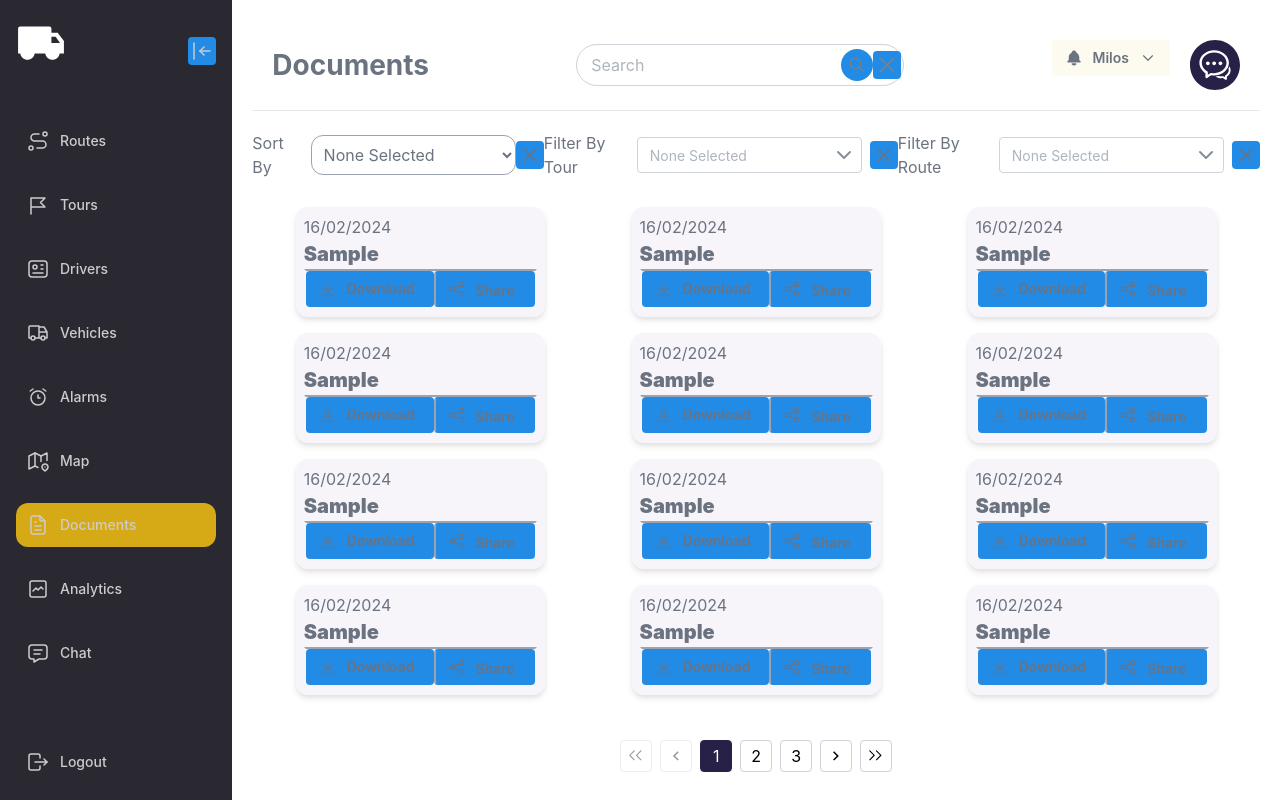
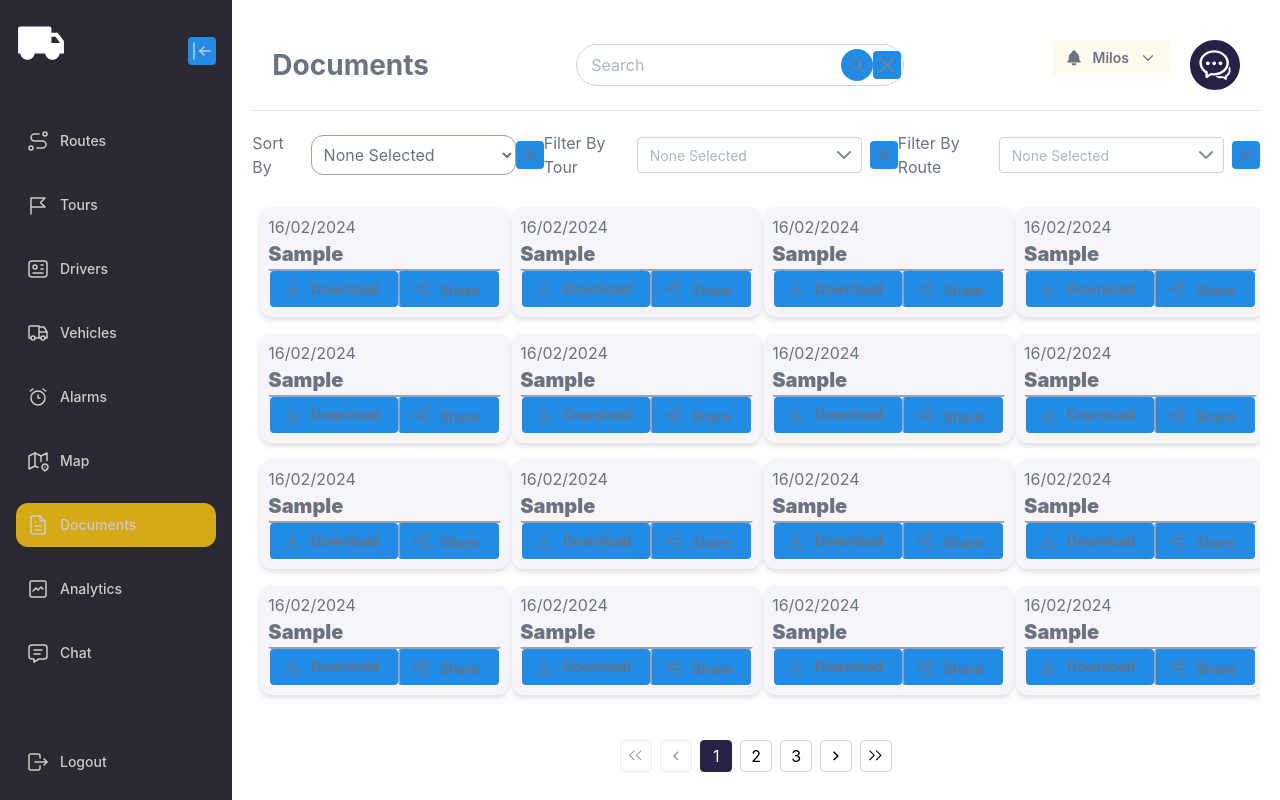
Before and after one commit to milanradosavac123/spedicija, a Next.js app: page /documents in a window 1280 px wide. Built offline with nearby package versions, Linux system fonts and the light colour scheme.

Commit message:
made the card grid finally able to respond to the screen size, and change the amount of columns accordingly

```diff
--- a/src/app/documents/page.tsx
+++ b/src/app/documents/page.tsx
@@ -82,9 +82,7 @@ export default function Documents() {
                         }}
                     />
                 </div>
-                <CardGrid
-                    shouldDistributeChildrenEvenly={pagedDocumentList.length > 6}
-                >
+                <CardGrid>
                     {pagedDocumentList.map((document, i) => (
                         <FileCard
                             key={i}
--- a/src/app/routes/select_tours/page.tsx
+++ b/src/app/routes/select_tours/page.tsx
@@ -105,7 +105,7 @@ export default function SelectTours() {
                     />
                 </div>
                 <CardGrid
-                    shouldDistributeChildrenEvenly={pagedTourDataList.length > 9}
+                    isForStaticSizeSmallCards={false}
                 >
                     {pagedTourDataList.map((tourInfo, i) => (
                         <TourInfoCard
--- a/src/components/CardGrid.tsx
+++ b/src/components/CardGrid.tsx
@@ -1,20 +1,17 @@
 "use client";
 
-import { IsNavbarCollapsedContext } from "@/app/ContextWrapper";
 import clsx from "clsx";
 import { ReactNode, useContext } from "react";
 
 interface CardGridProps {
     children: ReactNode,
-    shouldDistributeChildrenEvenly?: boolean
+    isForStaticSizeSmallCards?: boolean
 }
 
-export default function CardGrid({ children, shouldDistributeChildrenEvenly = true }: CardGridProps) {
-
-    const { isNavbarCollapsed } = useContext(IsNavbarCollapsedContext);
+export default function CardGrid({ children, isForStaticSizeSmallCards = true }: CardGridProps) {
 
     return (
-        <div className={clsx("flex flex-row flex-wrap overflow-y-auto overflow-x-hidden", shouldDistributeChildrenEvenly && "justify-around", isNavbarCollapsed && "gap-y-5")}>
+        <div className={clsx("grid grid-cols-respond overflow-y-auto overflow-x-hidden", !isForStaticSizeSmallCards && "grid-cols-respond-sm")}>
             {children}
         </div>
     );
--- a/src/components/TourInfoCard.tsx
+++ b/src/components/TourInfoCard.tsx
@@ -6,7 +6,7 @@ import { RefObject } from "react";
 
 interface TourInfoCardProps {
     tourName: string,
-    tourDriver: string,
+    tourDrivers: string[],
     tourVehicle: string,
     tourDispacherName: string,
     dateCreated: Date,
@@ -15,7 +15,7 @@ interface TourInfoCardProps {
     onSelectedChanged: (newValue: boolean) => void;
 }
 
-export default function TourInfoCard({ tourName, tourDriver, tourVehicle, tourDispacherName, dateCreated, selected, reference, onSelectedChanged }: TourInfoCardProps) {
+export default function TourInfoCard({ tourName, tourDrivers, tourVehicle, tourDispacherName, dateCreated, selected, reference, onSelectedChanged }: TourInfoCardProps) {
     return (
         <Card
             ref={reference}
@@ -46,10 +46,7 @@ export default function TourInfoCard({ tourName, tourDriver, tourVehicle, tourDi
                     <Card.Text>Vehicle:</Card.Text>
                     <Card.Text className="text-black">{tourVehicle}</Card.Text>
                 </div>
-                <div className="flex flex-row gap-2 min-w-fit">
-                    <Card.Text>Driver:</Card.Text>
-                    <Card.Text className="text-black">{tourDriver}</Card.Text>
-                </div>
+                    <Card.Text className="text-black"><span className="text-gray-500">Drivers:</span> {tourDrivers.join(", ")}</Card.Text>
             </Card.Footer>
         </Card>
     );
--- a/tailwind.config.ts
+++ b/tailwind.config.ts
@@ -13,6 +13,10 @@ const config: Config = {
         "gradient-conic":
           "conic-gradient(from 180deg at 50% 50%, var(--tw-gradient-stops))",
       },
+      gridTemplateColumns: {
+        "respond-sm": "repeat(auto-fit, minmax(170px, 1fr))",
+        "respond": "repeat(auto-fit, minmax(245px, 1fr))"
+      },
       screens: {
         "min-h": { raw: "(min-height: 768px)" }
       }
```
